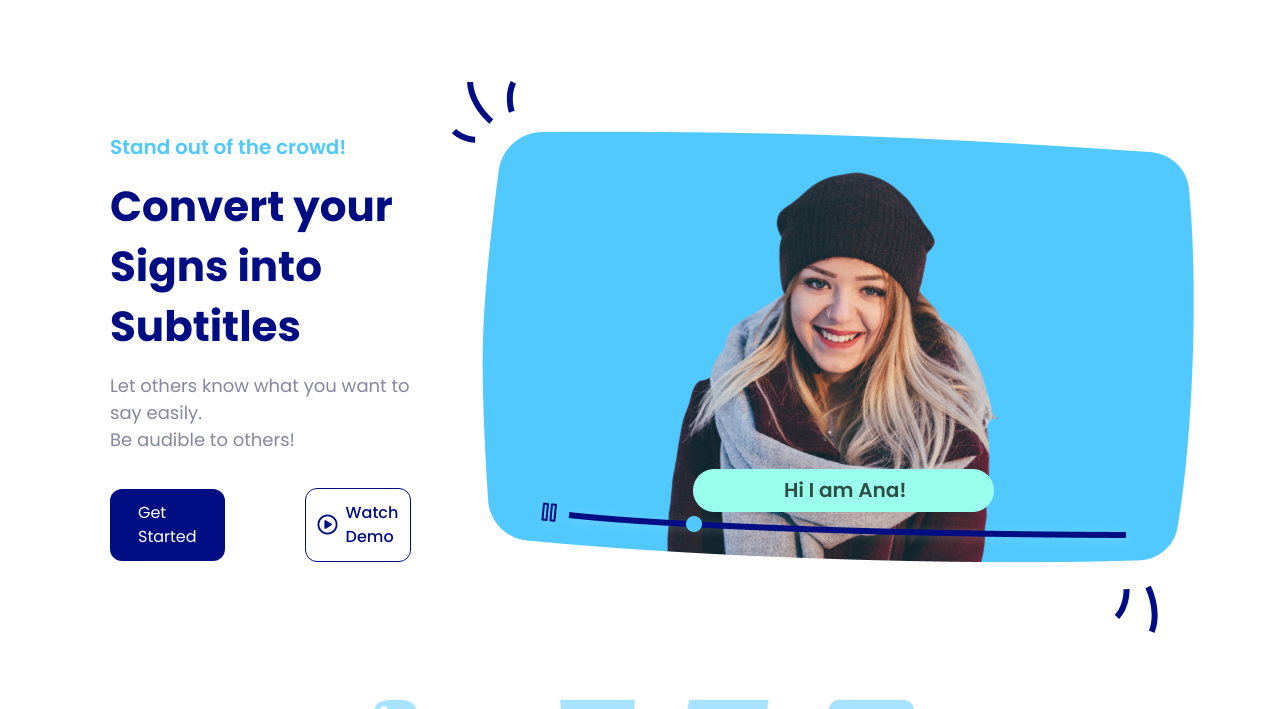
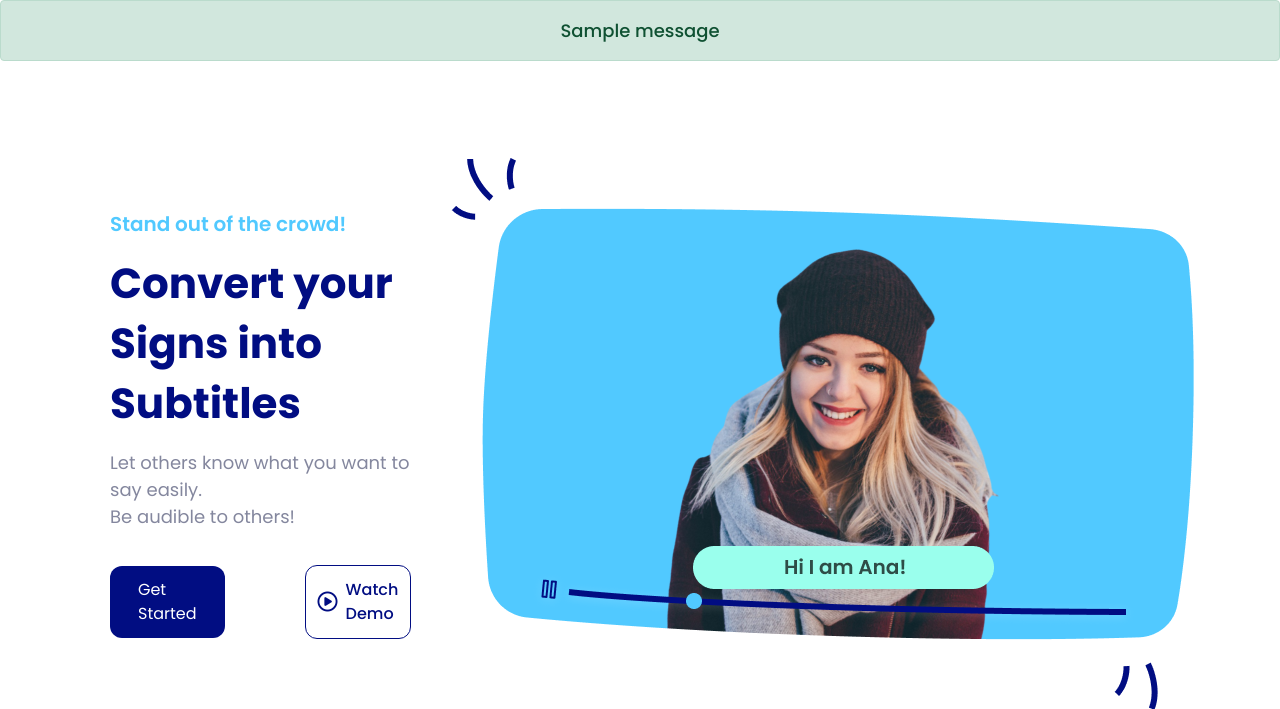
Before and after one commit to Vikraantnegi/SignLanguagePlatform, a Flask app: page / in a window 1280 px wide. Shown: the part 104-813 px from the top of the page. Run offline with Flask 2, Linux system fonts and the light colour scheme; one stand-in notice (Sample message) is shown; some libraries are stand-ins or nearby versions.

Commit message:
Landing Page Done

```diff
--- a/app.py
+++ b/app.py
@@ -1,13 +1,15 @@
-from flask import Flask, render_template, url_for
+from flask import Flask, render_template, url_for, flash, redirect, request
 from forms import RegistrationForm, LoginForm, ContactForm
 
 app = Flask(__name__)
+app.config["SECRET_KEY"] = "946dafe6e87006141e819258961642b9"
 
-app.config['SECRET_KEY'] = '946dafe6e87006141e819258961642b9'
-
-@app.route("/")
+@app.route("/", methods=['GET','POST'])
 def home():
-    form = ContactForm()
+    form = ContactForm(request.form)
+    if form.validate_on_submit():
+        flash('Contact Succesfull', 'success')
+        return redirect(url_for('home'))
     return render_template('home.html', form=form)
 
 @app.route("/register")
--- a/forms.py
+++ b/forms.py
@@ -1,6 +1,5 @@
 from flask_wtf import FlaskForm
 from wtforms import StringField, PasswordField, SubmitField, BooleanField, TextAreaField
-import phonenumbers
 from wtforms.validators import DataRequired, Length, Email, EqualTo, ValidationError
 
 class RegistrationForm(FlaskForm):
@@ -20,15 +19,7 @@ class LoginForm(FlaskForm):
 class ContactForm(FlaskForm):
     name = StringField('Name *', validators=[DataRequired(), Length(min=3, max=30)])
     email = StringField('Your Email *', validators=[DataRequired(), Email()])
-    phone = StringField('Your Mobile Number', validators=[Length(10)])
-    extra = StringField('Education / Profession (optional)', validators=[DataRequired(), Length(min=5, max=60)])
+    phone = StringField('Your Mobile Number *', validators=[DataRequired(), Length(min=10, max=10)])
+    extra = StringField('Education / Profession *', validators=[DataRequired(), Length(min=5, max=60)])
     message = TextAreaField('Your Message *', validators=[DataRequired(), Length(min=2, max=200)])
     submit = SubmitField('Let’s Talk')
-
-    def validate_phone(self, phone):
-        try:
-            p = phonenumbers.parse(phone.data)
-            if not phonenumbers.is_valid_number(p):
-                raise ValueError()
-        except (phonenumbers.phonenumberutil.NumberParseException, ValueError):
-            raise ValidationError('Invalid phone number')
--- a/static/helper.css
+++ b/static/helper.css
@@ -342,3 +342,9 @@ h1, h2, h3, h4, h5, h6 {
     color: #010D82;
     margin-left: -16px;
 }
+.alertHere{
+    text-align: center;
+    font-family: 'Poppins', sans-serif;
+    font-weight: 500;
+    font-size: 18px;
+}
--- a/templates/home.html
+++ b/templates/home.html
@@ -108,26 +108,71 @@
                     <div class="flexRow g60">
                         <div class="flexColumn form-group formGroup">
                             {{ form.name.label(class="form-control-label formGroupLabel") }}
-                            {{ form.name(class="form-control form-control-lg formGroupInput") }}
+                            {% if form.name.errors %}
+                                {{ form.name(class="form-control form-control-lg formGroupInput is-invalid") }}
+                                <div class="invalid-feedback">
+                                    {% for error in form.name.errors %}
+                                        <span>{{ error }}</span>
+                                    {% endfor %}
+                                </div>
+                            {% else %}
+                                {{ form.name(class="form-control form-control-lg formGroupInput") }}
+                            {% endif %}
                         </div>
                         <div class="flexColumn form-group formGroup">
                             {{ form.email.label(class="form-control-label formGroupLabel") }}
-                            {{ form.email(class="form-control form-control-lg formGroupInput") }}
+                            {% if form.email.errors %}
+                                {{ form.email(class="form-control form-control-lg formGroupInput is-invalid") }}
+                                <div class="invalid-feedback">
+                                    {% for error in form.email.errors %}
+                                        <span>{{ error }}</span>
+                                    {% endfor %}
+                                </div>
+                            {% else %}
+                                {{ form.email(class="form-control form-control-lg formGroupInput") }}
+                            {% endif %}
                         </div>
                     </div>
                     <div class="flexRow g60">
                         <div class="flexColumn form-group formGroup">
                             {{ form.phone.label(class="form-control-label formGroupLabel") }}
-                            {{ form.phone(class="form-control form-control-lg formGroupInput") }}
+                            {% if form.phone.errors %}
+                                {{ form.phone(class="form-control form-control-lg formGroupInput is-invalid") }}
+                                <div class="invalid-feedback">
+                                    {% for error in form.phone.errors %}
+                                        <span>{{ error }}</span>
+                                    {% endfor %}
+                                </div>
+                            {% else %}
+                                {{ form.phone(class="form-control form-control-lg formGroupInput") }}
+                            {% endif %}
                         </div>
                         <div class="flexColumn form-group formGroup">
                             {{ form.extra.label(class="form-control-label formGroupLabel") }}
-                            {{ form.extra(class="form-control form-control-lg formGroupInput") }}
+                            {% if form.extra.errors %}
+                                {{ form.extra(class="form-control form-control-lg formGroupInput is-invalid") }}
+                                <div class="invalid-feedback">
+                                    {% for error in form.extra.errors %}
+                                        <span>{{ error }}</span>
+                                    {% endfor %}
+                                </div>
+                            {% else %}
+                                {{ form.extra(class="form-control form-control-lg formGroupInput") }}
+                            {% endif %}
                         </div>
                     </div>
                     <div class="flexColumn form-group formGroupTextArea">
                         {{ form.message.label(class="form-control-label formGroupLabel") }}
-                        {{ form.message(class="form-control form-control-lg formGroupInput") }}
+                        {% if form.message.errors %}
+                            {{ form.message(class="form-control form-control-lg formGroupInput is-invalid") }}
+                            <div class="invalid-feedback">
+                                {% for error in form.message.errors %}
+                                    <span>{{ error }}</span>
+                                {% endfor %}
+                            </div>
+                        {% else %}
+                            {{ form.message(class="form-control form-control-lg formGroupInput") }}
+                        {% endif %}
                     </div>
                     <div class="submitButton flexRow">
                         {{ form.submit(class="btn submitButtonForm grow1") }}
--- a/templates/index.html
+++ b/templates/index.html
@@ -35,9 +35,23 @@
                     </div>
                 </div>
             </nav>
+
         </header>
+        <!-- Flash Messages -->
+        {% with messages = get_flashed_messages(with_categories=true) %}
+            {% if messages %}
+                {% for category, message in messages %}
+                    <div class="alert alert-{{ category }} alertHere">
+                        {{ message }}
+                    </div>
+                {% endfor %}
+            {% endif %}
+        {% endwith %}
+        <!-- Flash Messages End -->
+
         {% block content %}
         {% endblock %}
+
         <footer class="site-footer">
             <div class="container">
                 © 2021 WLASL Container
```
